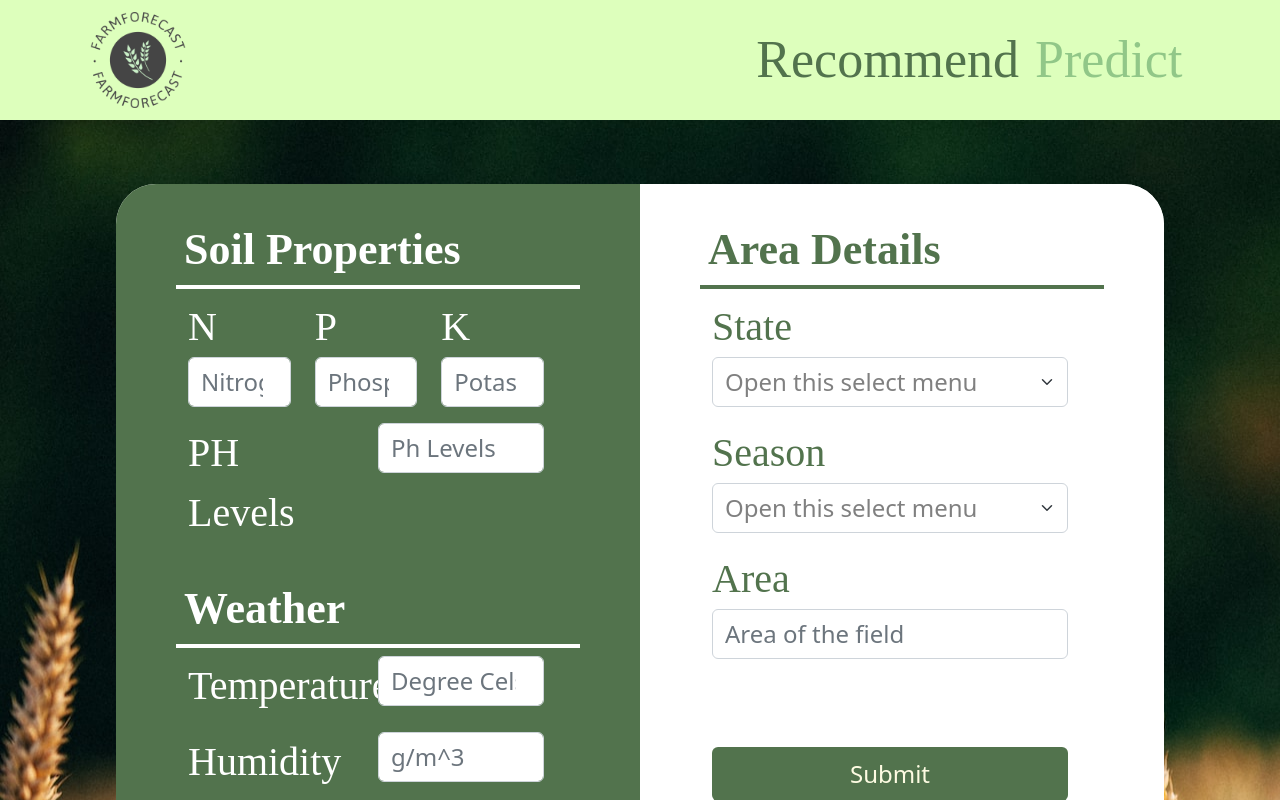
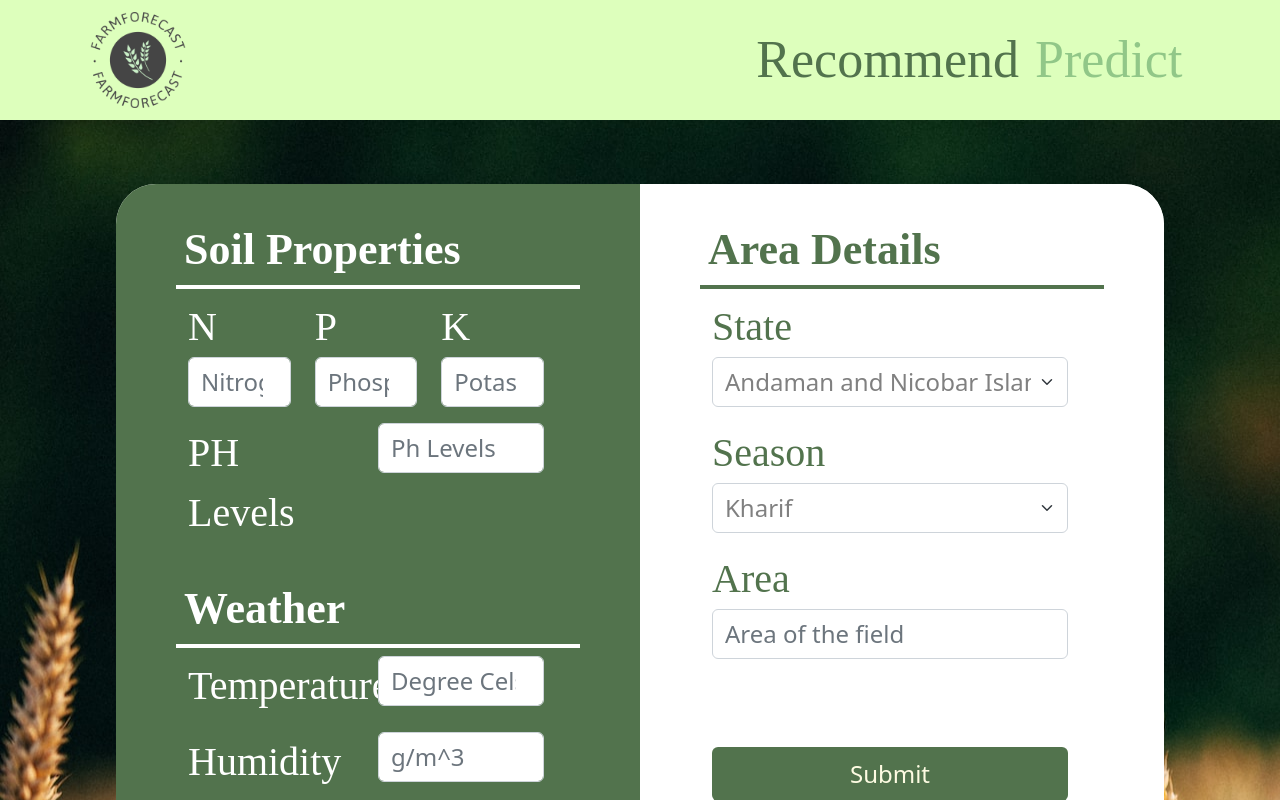
Before and after one commit to kennethnrk/FarmForecast, a React (Create React App) app in the folder frontend/: page /recommend in a window 1280 px wide. Shown: the top 800 px of the page. Built offline with nearby package versions, Linux system fonts and the light colour scheme; a web font is replaced by a local one.

Commit message:
Setup form for API

```diff
--- a/frontend/src/components/RecoInput.js
+++ b/frontend/src/components/RecoInput.js
@@ -1,11 +1,11 @@
-import React, { useEffect, useReducer, useState } from 'react';
+import React, { useReducer } from 'react';
 import Navbar from "./navbar";
 import { Col, Row } from "react-bootstrap";
 import backgroungImg from "../assets/background.jpg";
 import Submitbtn from "../subcomponents/submitbtn";
 import Formlabel from "../subcomponents/formlabel";
 import Inputbox from "../subcomponents/inputbox";
-
+import { SeasonList, StateList } from "../subcomponents/consts";
 
 function RecoInput(props) {
 
@@ -30,19 +30,51 @@ function RecoInput(props) {
     }
 
 
-    const [state, dispatch] = useReducer(reducer, { P: 0 , K : 0 , N :0, PH: 0, temp:0 , humidity: 0, rainfall: 0 , locationState: 0, locationSeason: 0 , area: 0 ,alerttxt: ''});
+    const [state, dispatch] = useReducer(reducer, { P: 0 , K : 0 , N :0, ph: 0, temperature:0 , humidity: 0, rainfall: 0 , locationState: '', locationSeason: '' , Area: 0 ,alerttxt: ''});
 
     const submit = async () =>{
-        if(false)
+        if(state.N > 140 || state.N < 0)
         {
-
+            updateAlert("N has to be between 0 and 140");
+        }
+        else if(state.P > 145 || state.P < 5)
+        {
+            updateAlert("P has to be between 5 and 145");
+        }else if(state.K > 205 || state.K < 5)
+        {
+            updateAlert("K has to be between 5 and 205");
+        }else if(state.temperature > 43 || state.temperature < 8)
+        {
+            updateAlert("Temperature has to be between 8 and 43");
+        }else if(state.humidity > 99 || state.humidity < 14)
+        {
+            updateAlert("Humidity has to be between 14 and 99");
+        }else if(state.ph > 9 || state.ph < 3)
+        {
+            updateAlert("Enter valid PH");
+        }else if(state.rainfall > 200 || state.rainfall < 20)
+        {
+            updateAlert("Rainfall has to be between 20 and 200");
+        }else if(state.Area == 0)
+        {
+            updateAlert("Area cannot be blank!");
         }
         else
         {
-
+            updateAlert('All izz well')
         }
 
     }
+
+    const stateOptions =  StateList.map((item)=>
+            <option key={item} value="{item}">{item}</option>
+        )
+    const seasonOptions =  SeasonList.map((item)=>
+            <option key={item} value="{item}">{item}</option>
+        )
+
+
+
     return (
         <>
             <Navbar/>
@@ -93,7 +125,7 @@ function RecoInput(props) {
                                                           className="form-control"
                                                           placeholder="Ph Levels"
                                                           onChange={(iptv)=>{
-                                                              updateForm('PH', iptv)
+                                                              updateForm('ph', iptv)
                                                           }}
                                         />
                                     </Col>
@@ -111,7 +143,7 @@ function RecoInput(props) {
                                               className="form-control"
                                               placeholder="Degree Celsius"
                                               onChange={(iptv)=>{
-                                                  updateForm('temp', iptv)
+                                                  updateForm('temperature', iptv)
                                               }}
                                     />
                                 </Col>
@@ -166,10 +198,7 @@ function RecoInput(props) {
                                             updateForm('locationState', iptv)
                                         }
                                     }>
-                                        <option selected>Open this select menu</option>
-                                        <option value="1">One</option>
-                                        <option value="2">Two</option>
-                                        <option value="3">Three</option>
+                                        {stateOptions}
                                     </select>
                                 </Col>
                             </Row>
@@ -181,10 +210,7 @@ function RecoInput(props) {
                                             updateForm('locationSeason', iptv)
                                         }
                                     }>
-                                        <option selected>Open this select menu</option>
-                                        <option value="1">One</option>
-                                        <option value="2">Two</option>
-                                        <option value="3">Three</option>
+                                        {seasonOptions}
                                     </select>
                                 </Col>
                             </Row>
@@ -195,7 +221,7 @@ function RecoInput(props) {
                                               className="form-control"
                                               placeholder="Area of the field"
                                               onChange={(iptv)=>{
-                                                  updateForm('area', iptv)
+                                                  updateForm('Area', iptv)
                                               }}
                                     />
                                 </Col>
--- /dev/null
+++ b/frontend/src/subcomponents/consts.js
@@ -0,0 +1,7 @@
+export const StateList = ['Andaman and Nicobar Islands', 'Andhra Pradesh', 'Arunachal Pradesh', 'Assam', 'Bihar', 'Chandigarh', 'Chhattisgarh', 'Dadra and Nagar Haveli', 'Goa', 'Gujarat', 'Haryana', 'Himachal Pradesh', 'Jammu and Kashmir ', 'Jharkhand', 'Karnataka', 'Kerala', 'Madhya Pradesh', 'Maharashtra', 'Manipur', 'Meghalaya', 'Mizoram', 'Nagaland', 'Odisha', 'Puducherry', 'Punjab', 'Rajasthan', 'Sikkim', 'Tamil Nadu', 'Telangana ', 'Tripura', 'Uttar Pradesh', 'Uttarakhand', 'West Bengal']
+export const SeasonList = ['Kharif     ',
+    'Whole Year ',
+    'Autumn     ',
+    'Rabi       ',
+    'Summer     ',
+    'Winter     '];
```
